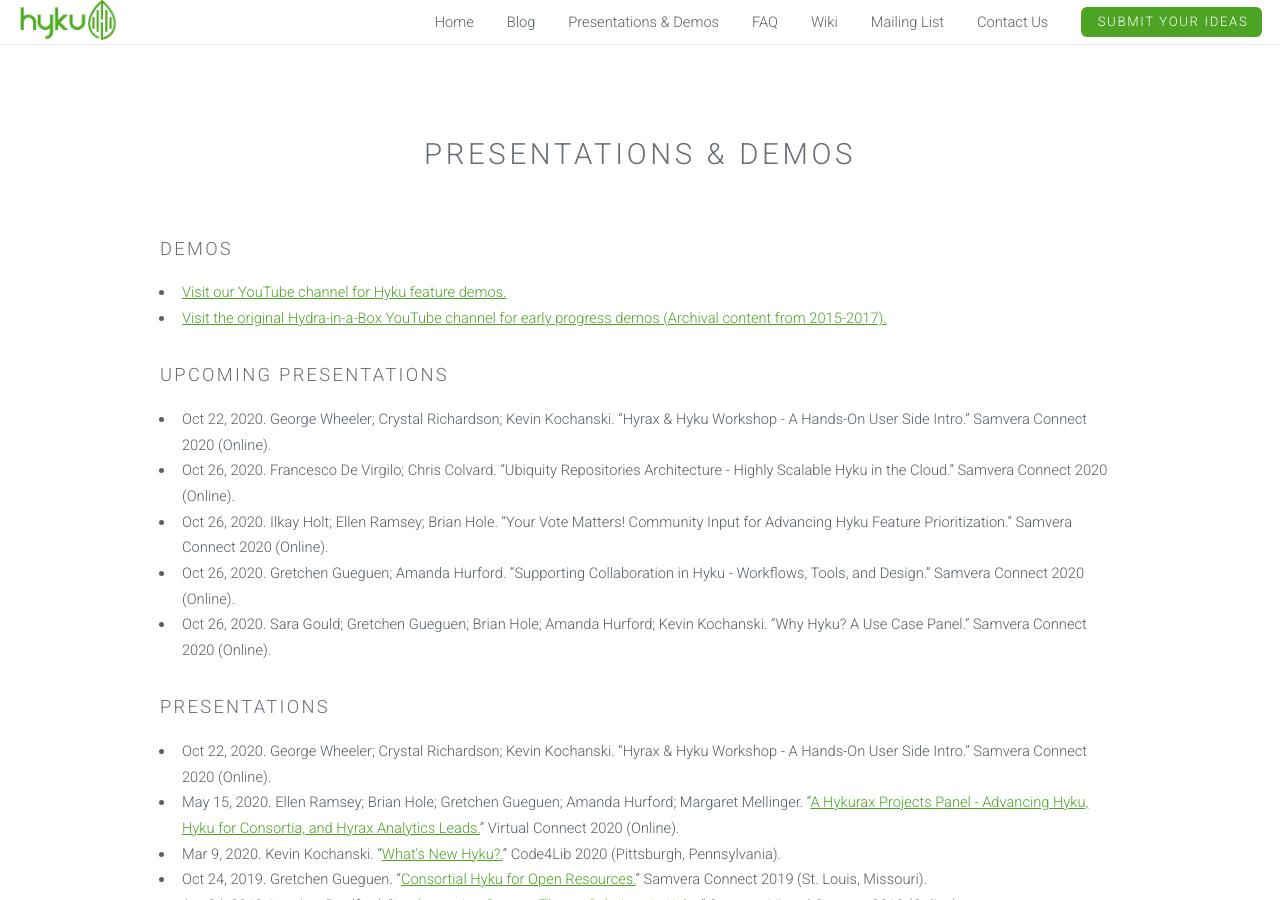
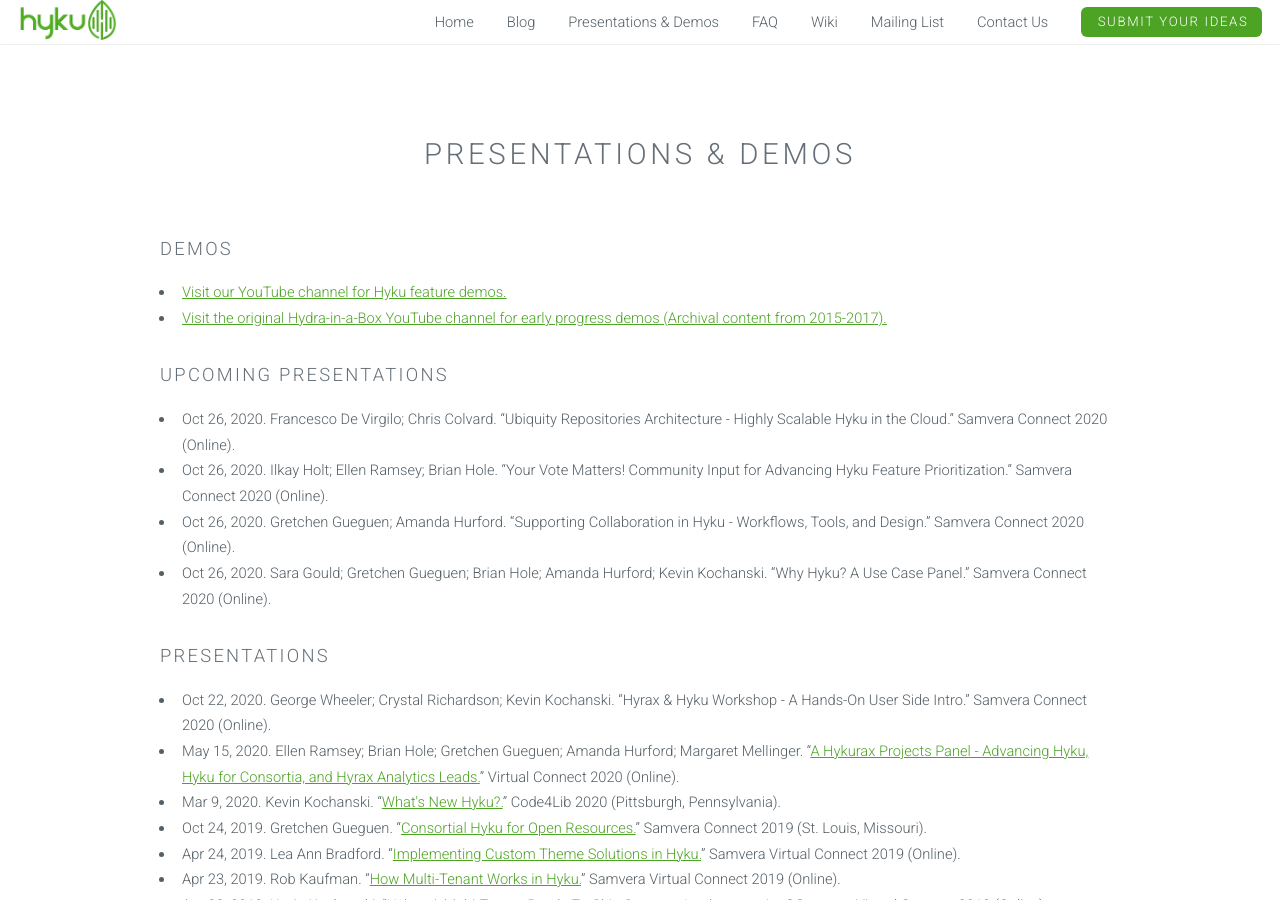
Before and after one commit to samvera-labs/hyku.github.io, a Jekyll site: the page built from presentations.html, in a window 1280 px wide and 900 px high. Built offline with Jekyll 4.4.1, drawn with Linux system fonts in a browser that asks for light colours; nearby versions of some CDN libraries; library files that are not in the unit come from our copies.

Commit message:
Update upcoming_presentations.yml

```diff
--- a/_data/upcoming_presentations.yml
+++ b/_data/upcoming_presentations.yml
@@ -1,12 +1,3 @@
-- title: Hyrax & Hyku Workshop - A Hands-On User Side Intro
-  presenters:
-    - George Wheeler
-    - Crystal Richardson
-    - Kevin Kochanski
-  event: Samvera Connect 2020
-  location: "Online"
-  date: 2020-10-22
-  url:
 - title: Ubiquity Repositories Architecture - Highly Scalable Hyku in the Cloud
   presenters:
     - Francesco De Virgilo
```
